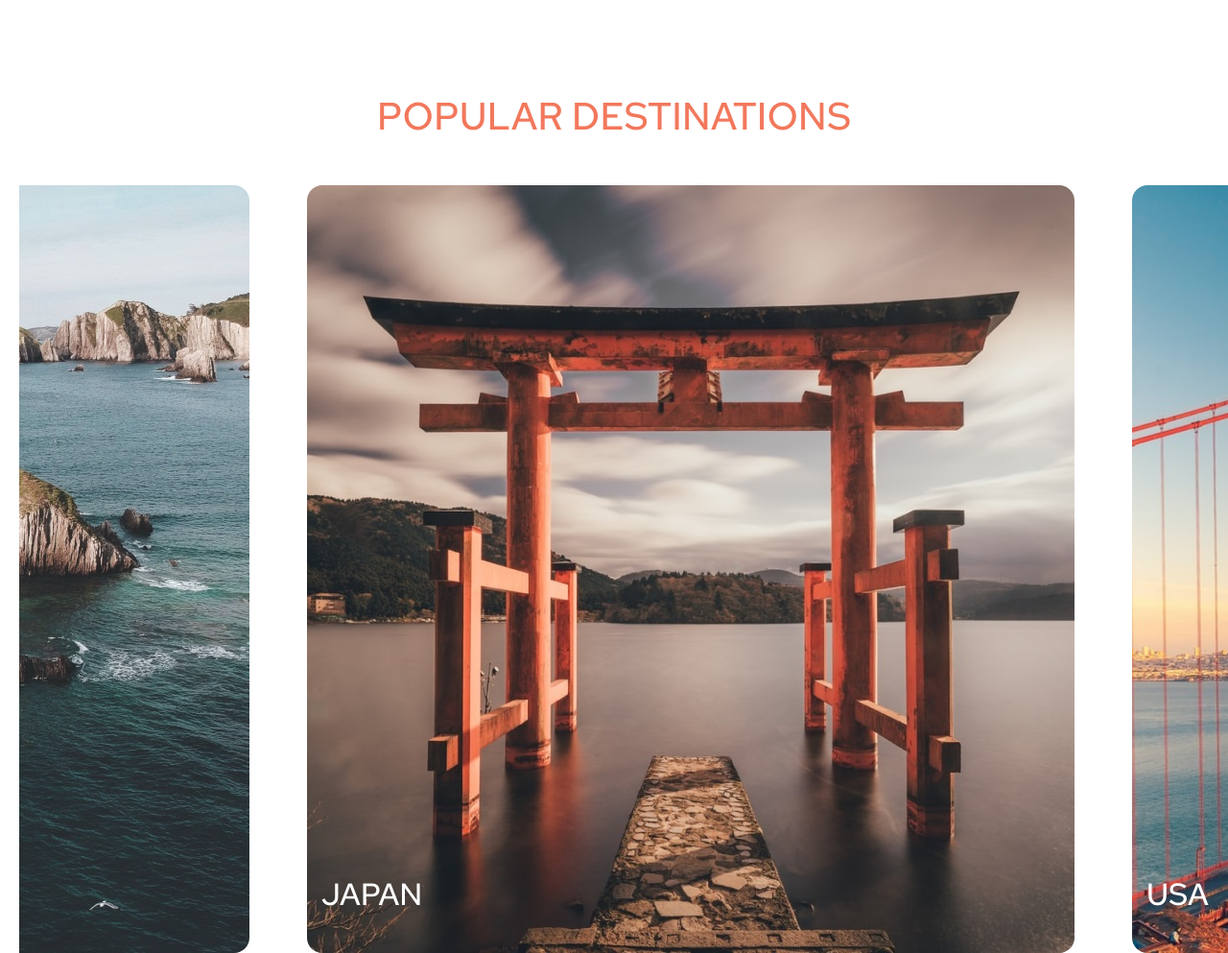
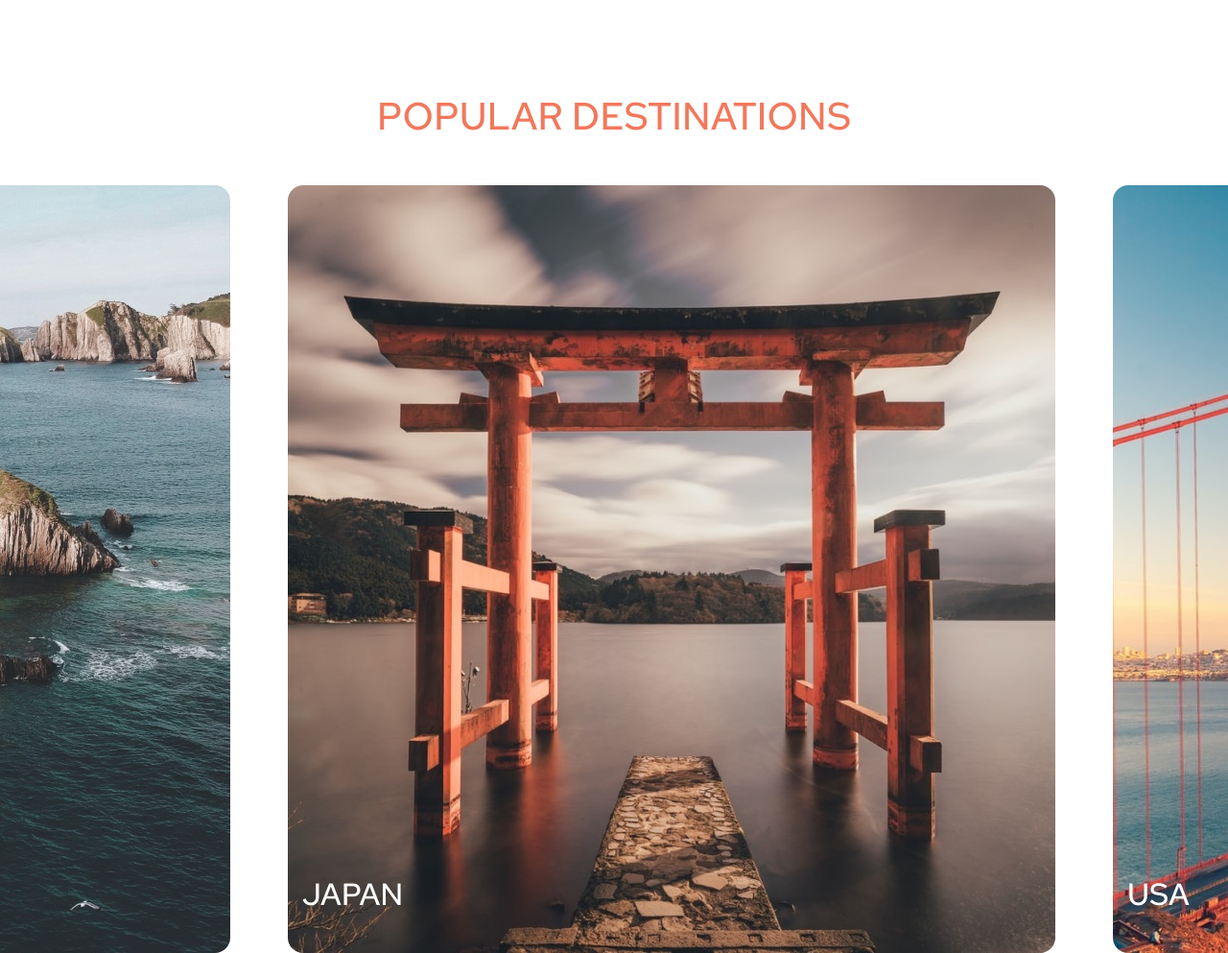
Before and after one commit to S4mm4ael/travel-site, a plain HTML site: page travel/index.html in a window 1280 px wide. Shown: the part 1123-2116 px from the top of the page at 96% size. Drawn offline with Linux system fonts and the light colour scheme.

Commit message:
Update style.css

```diff
--- a/travel/css/style.css
+++ b/travel/css/style.css
@@ -442,7 +442,9 @@ footer {
   border-radius: 16px;
   background-size: cover;
 }
-
+.destination__container {
+  padding: 0;
+}
 .destination__item:nth-child(1) {
   margin-left: -560px;
   background-image: url(../img/Destination_1.jpg);
```
